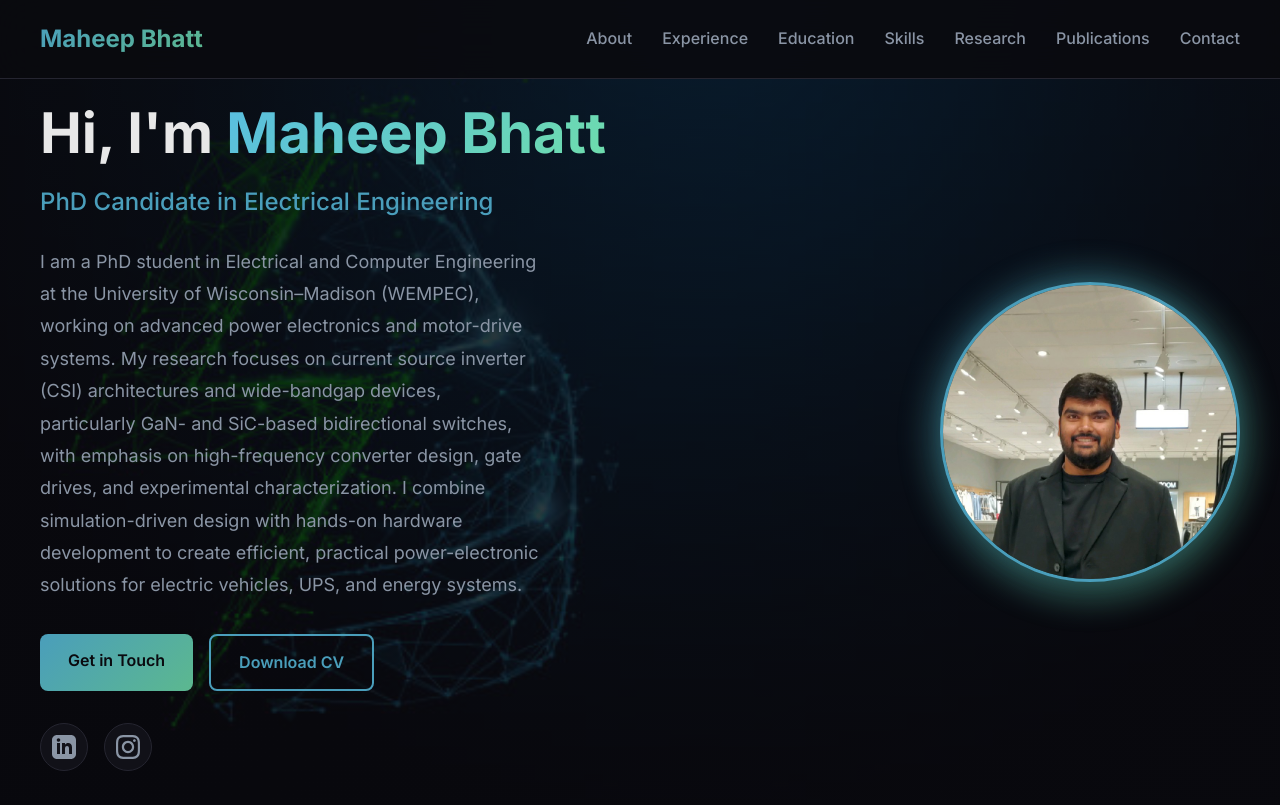
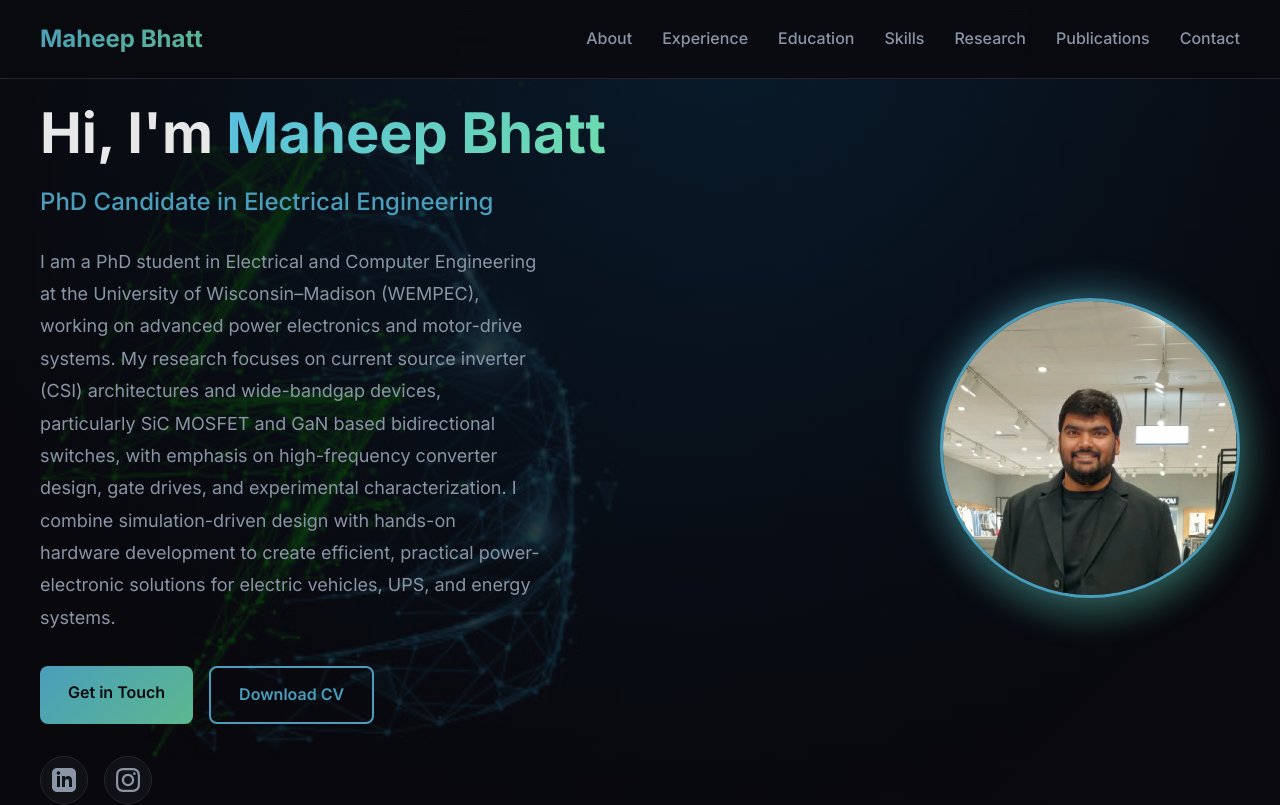
Before and after one commit to maheepbhatt1998-blip/personal_website, an Angular app: page / in a window 1280 px wide. Shown: the top 805 px of the page. Built offline with nearby package versions, Linux system fonts and the light colour scheme.

Commit message:
Update About Me - SiC MOSFET and GaN wording
🤖 Generated with [Claude Code](https://claude.com/claude-code)

Co-Authored-By: Claude Opus 4.5 <noreply@anthropic.com>

```diff
--- a/src/app/app.component.ts
+++ b/src/app/app.component.ts
@@ -20,7 +20,7 @@ export class AppComponent {
   instagramUrl = 'https://instagram.com/yourhandle';
 
   // About section
-  aboutMe = `I am a PhD student in Electrical and Computer Engineering at the University of Wisconsin–Madison (WEMPEC), working on advanced power electronics and motor-drive systems. My research focuses on current source inverter (CSI) architectures and wide-bandgap devices, particularly GaN- and SiC-based bidirectional switches, with emphasis on high-frequency converter design, gate drives, and experimental characterization. I combine simulation-driven design with hands-on hardware development to create efficient, practical power-electronic solutions for electric vehicles, UPS, and energy systems.`;
+  aboutMe = `I am a PhD student in Electrical and Computer Engineering at the University of Wisconsin–Madison (WEMPEC), working on advanced power electronics and motor-drive systems. My research focuses on current source inverter (CSI) architectures and wide-bandgap devices, particularly SiC MOSFET and GaN based bidirectional switches, with emphasis on high-frequency converter design, gate drives, and experimental characterization. I combine simulation-driven design with hands-on hardware development to create efficient, practical power-electronic solutions for electric vehicles, UPS, and energy systems.`;
 
   // Skills with icons
   skills = [
```
